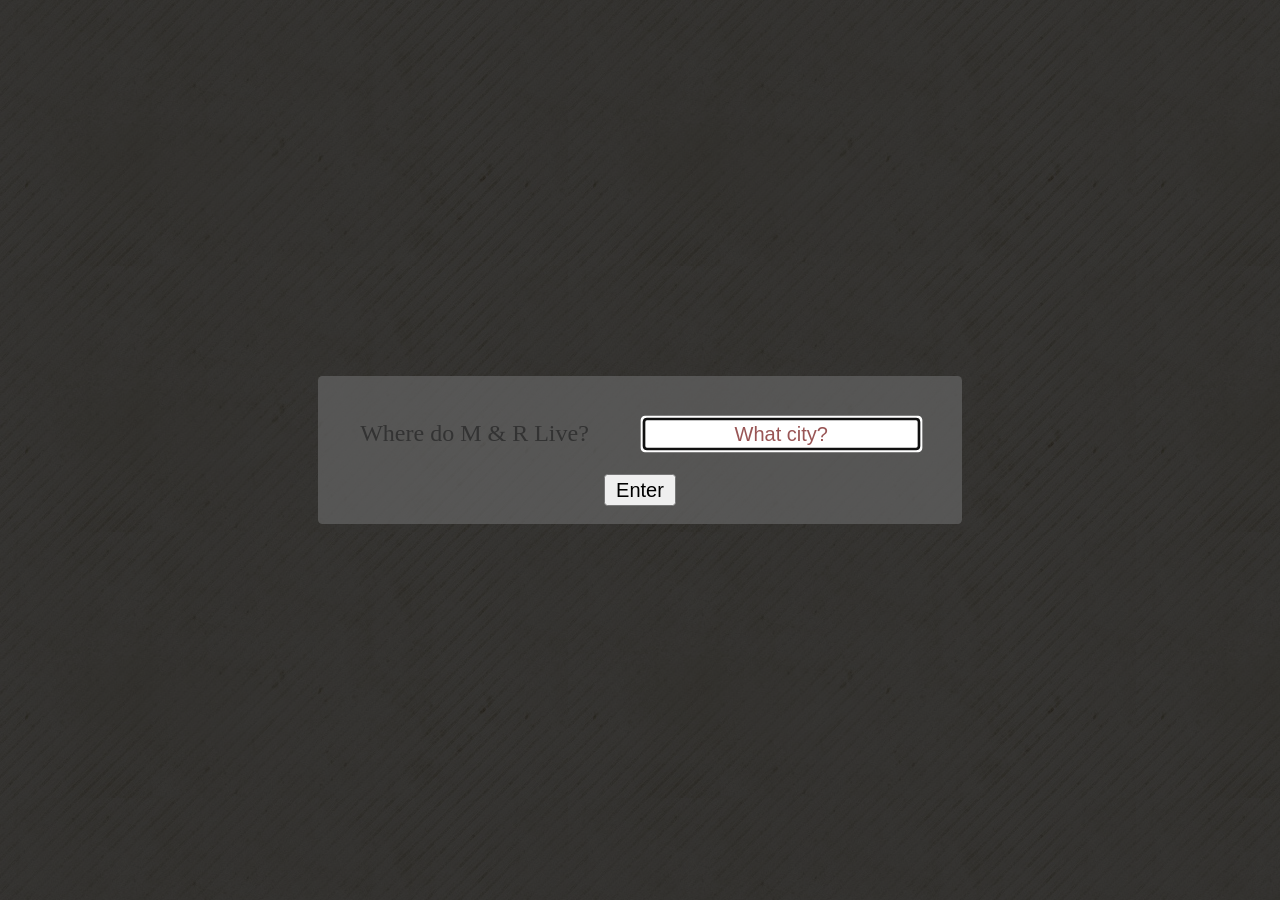
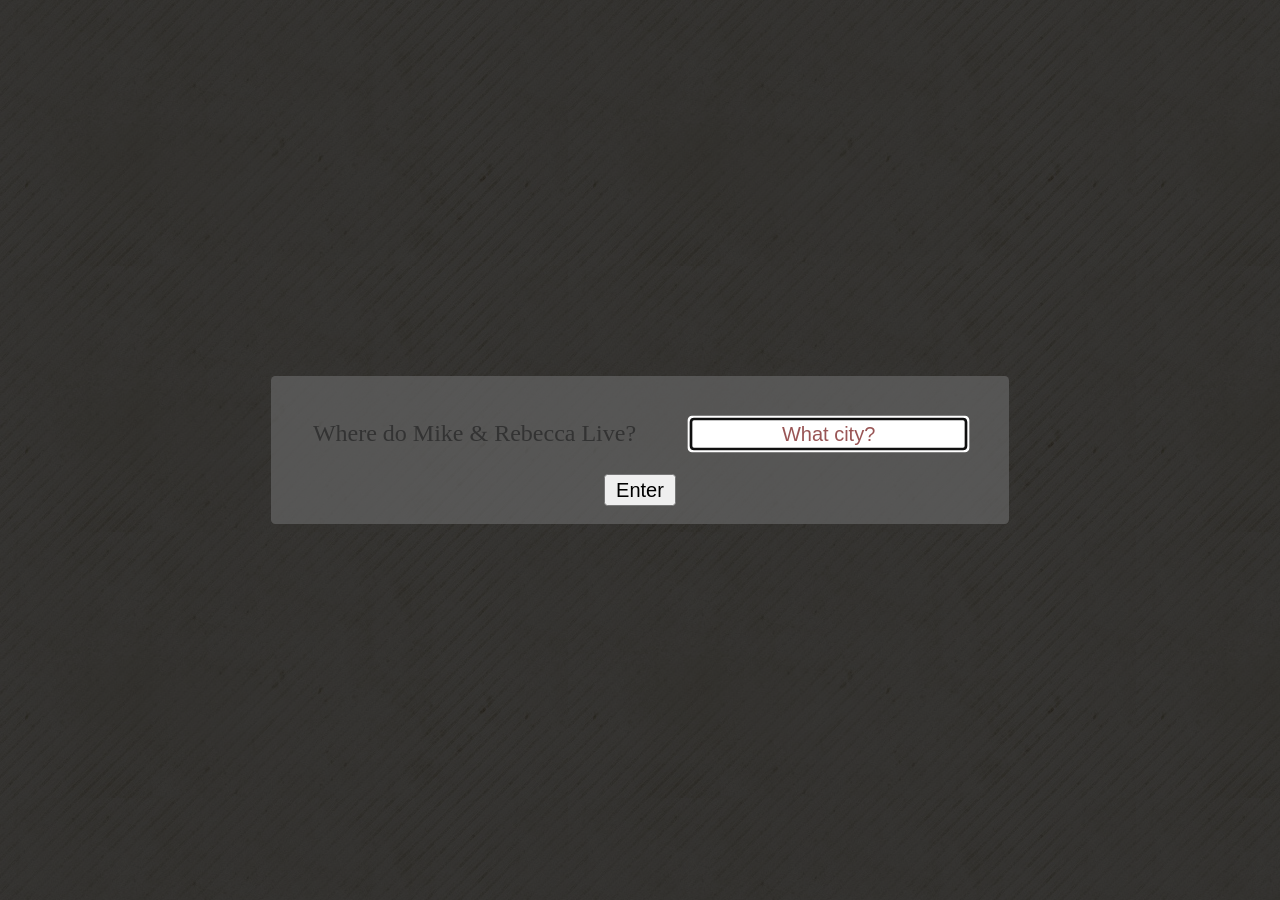
Before and after one commit to mgifford/gifsack-or-wolford, a Jekyll site: the page index.html, which Jekyll copies as it is, in a window 1280 px wide. Built offline with Jekyll 4.4.1, drawn with Linux system fonts in a browser that asks for light colours.

Commit message:
text change

```diff
--- a/index.html
+++ b/index.html
@@ -71,7 +71,7 @@
 		<div class="horizontal">
 			<div class="vertical">
 				<div class="box">
-					<label style="margin: 16px; text-align: center;" for="password">Where do M & R Live?</label>
+					<label style="margin: 16px; text-align: center;" for="password">Where do Mike & Rebecca Live?</label>
 					<input style="margin: 16px; text-align: center;" id="password" type="text" placeholder="What city?" /> <br />
 					<button id="loginbutton" type="button">Enter</button>
 					<p id="wrongPassword" style="display: none">wrong password</p>
```
